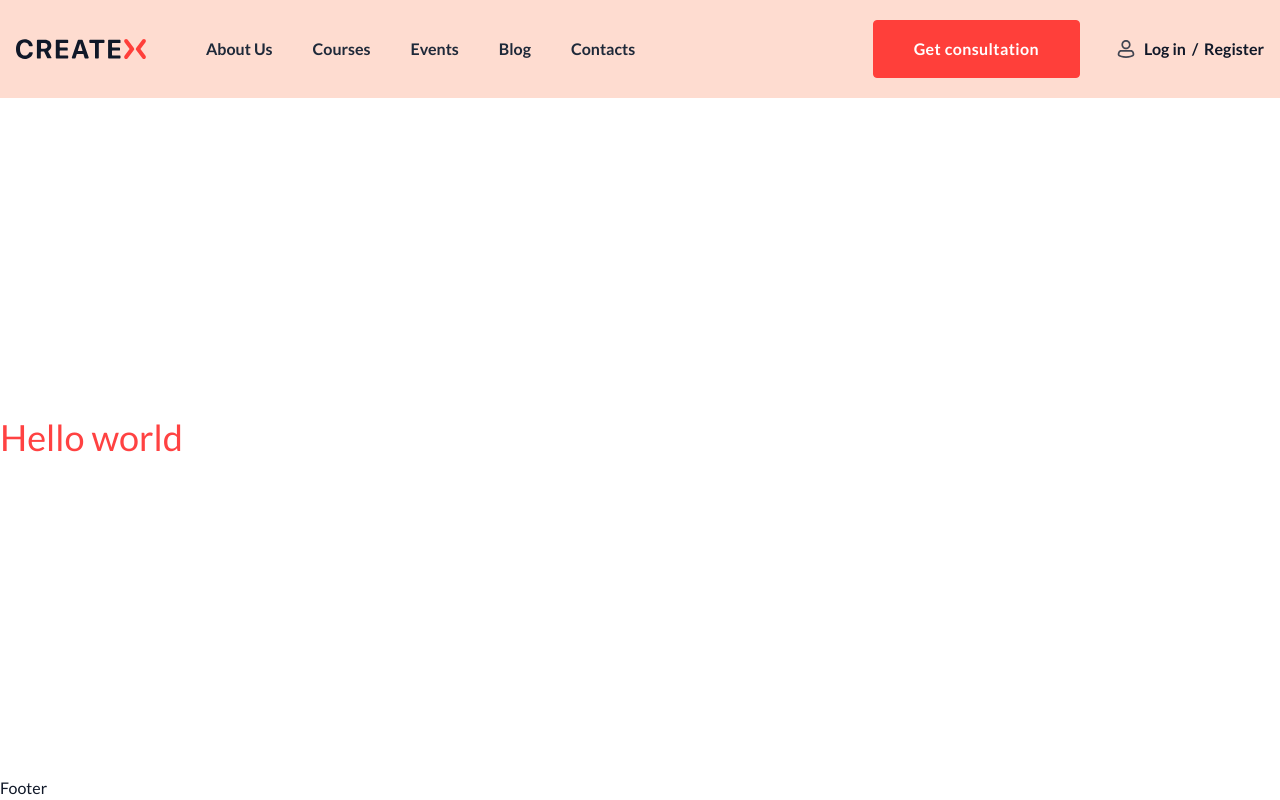
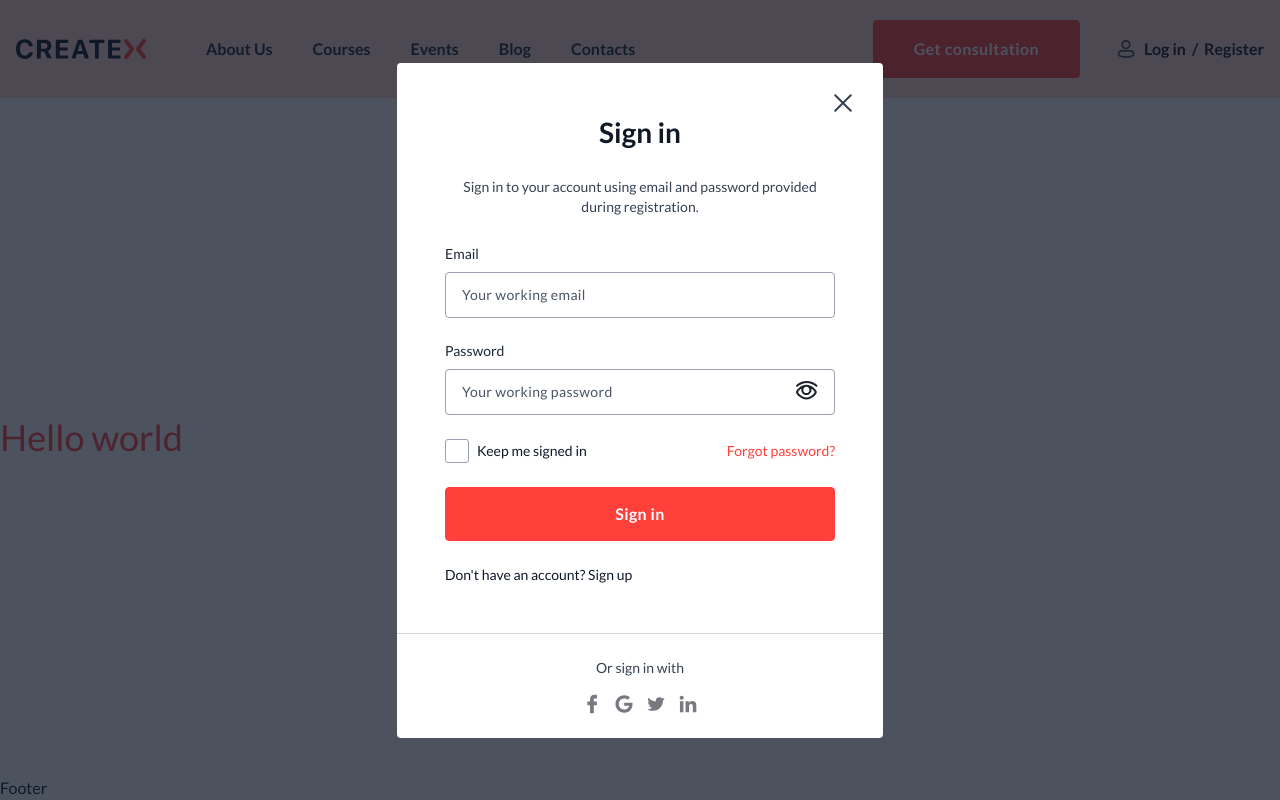
Before and after one commit to Martin6175903/Createx-frontend, a React (Vite) app: page / in a window 1280 px wide. Built offline with nearby package versions, Linux system fonts and the light colour scheme.

Commit message:
Added components UIButton, UiButton.styles editing ModalForm and SignIn

```diff
--- a/src/App.tsx
+++ b/src/App.tsx
@@ -21,8 +21,8 @@ export const ModalContext = createContext<IModalProps | null>(null);
 function App() {
 
   const [modalInfo, setModalInfo] = useState({
-    isOpen: false,
-    whoOpenModal: ''
+    isOpen: true,
+    whoOpenModal: 'Sign In'
   });
 
   useEffect(() => {
@@ -34,10 +34,10 @@ function App() {
   return (
     <>
       <div className={`wrapper flex flex-col justify-between h-full relative`}>
-        <div className={`${modalInfo.isOpen ? 'modal' : 'hidden'} flex items-center justify-center`}>
-          <ModalForm modalInfo={modalInfo} setModalInfo={setModalInfo}/>
-        </div>
         <BrowserRouter>
+          <div className={`${modalInfo.isOpen ? 'modal' : 'hidden'} flex items-center justify-center`}>
+            <ModalForm modalInfo={modalInfo} setModalInfo={setModalInfo}/>
+          </div>
           <ModalContext.Provider value={{ modalInfo, setModalInfo }}>
             <Header/>
             <Routes>
--- /dev/null
+++ b/src/UI/form/button/UIButton.module.css
@@ -0,0 +1,5 @@
+@import "tailwindcss";
+
+.button {
+  @apply inline-block text-center rounded py-[14px] font-bold tracking-wide border border-solid duration-200 w-full;
+}
--- /dev/null
+++ b/src/UI/form/button/UIButton.tsx
@@ -0,0 +1,16 @@
+import styles from './UIButton.module.css';
+
+interface UIButtonProps {
+  title: string
+  isSubmit: boolean
+}
+
+const UIButton = ({title, isSubmit}: UIButtonProps) => {
+  return (
+    <button type={isSubmit ? 'submit' : 'button'} className={`${styles.button} text-base bg-primary text-white border-primary hover:bg-hover-bg`}>
+      {title}
+    </button>
+  );
+};
+
+export default UIButton;
--- a/src/UI/form/checkbox/UICheckbox.tsx
+++ b/src/UI/form/checkbox/UICheckbox.tsx
@@ -1,18 +1,25 @@
 import { useState } from 'react';
 
-const UiCheckbox = () => {
+interface UICheckboxProps {
+  title: string
+}
+
+const UICheckbox = ({title}: UICheckboxProps) => {
   const [isChecked, setIsChecked] = useState(false);
 
   return (
     <div>
-      <label htmlFor="checkbox" className='pl-7 relative inline-block'>
-        <div className={'absolute rounded-[3px] border-solid border border-gray-400 size-4 py-1 px-[3px] left-0 top-[calc(50%-10px)] leading-[1]'}>
-          <span>&#10004;</span>
+      <label htmlFor="checkbox" className='pl-8 relative inline-block leading-[1] cursor-pointer select-none group/edit'>
+        <div className={'h-8 flex items-center'}>
+          <div className={`absolute flex justify-center items-center duration-300 ${isChecked ? 'bg-primary border-primary' : ''} rounded-[3px] border-solid border border-gray-400 size-6 py-1 px-[3px] left-0 top-[calc(50%-12px)] leading-[1]`}>
+            <span className={`${isChecked ? 'text-white' : 'hidden'}`}>&#10004;</span>
+          </div>
+          <input onChange={() => setIsChecked(!isChecked)} checked={isChecked} type="checkbox" id='checkbox' className='hidden'/>
+          <span className={'duration-200 group-hover/edit:scale-105'}>{title}</span>
         </div>
-        <input type="checkbox" id='checkbox' className='hidden'/>Keep me signed in
       </label>
     </div>
   );
 };
 
-export default UiCheckbox;
+export default UICheckbox;
--- a/src/UI/form/input/UIInput.tsx
+++ b/src/UI/form/input/UIInput.tsx
@@ -4,10 +4,11 @@ import { useState } from 'react';
 
 interface UIInputProps {
   placeholderText: string
-  isPassword?: boolean
+  typeInput: string
+  isRequired?: boolean
 }
 
-const UIInput = ({placeholderText, isPassword}: UIInputProps) => {
+const UIInput = ({placeholderText, typeInput, isRequired}: UIInputProps) => {
 
   const [isVisiblePassword, setIsVisiblePassword] = useState(false);
 
@@ -17,9 +18,9 @@ const UIInput = ({placeholderText, isPassword}: UIInputProps) => {
 
   return (
     <div className={'relative'}>
-      <input type={isVisiblePassword ? 'text' : 'password'} className={`w-full border border-solid border-gray-400 text-sm text-gray-800 tracking-wide py-3 ${isPassword ? 'pl-4 pr-8' : 'px-4'} rounded bg-white placeholder:text-gray-600`} placeholder={placeholderText}/>
-      <button onClick={handleClickPass} className={`${isPassword ? '' : 'hidden'} absolute right-4 top-[calc(50%-14px)]`}>
-        {!isPassword ? "" : (isVisiblePassword ? <EyeCloseIcon/> : <EyeOpenIcon/>)}
+      <input type={typeInput === 'password' ? (isVisiblePassword ? 'text' : 'password') : typeInput} className={`w-full border border-solid border-gray-400 text-sm text-gray-800 tracking-wide py-3 ${typeInput === 'password' ? 'pl-4 pr-8' : 'px-4'} rounded bg-white placeholder:text-gray-600`} placeholder={placeholderText} required={isRequired}/>
+      <button type={'button'} onClick={handleClickPass} className={`${typeInput === 'password' ? '' : 'hidden'} absolute right-4 top-[calc(50%-14px)]`}>
+        {!(typeInput === 'password') ? "" : (isVisiblePassword ? <EyeCloseIcon/> : <EyeOpenIcon/>)}
       </button>
     </div>
   );
--- a/src/components/forms/ModalForm.tsx
+++ b/src/components/forms/ModalForm.tsx
@@ -20,6 +20,10 @@ const ModalForm = ({ modalInfo, setModalInfo }: ModalFormProps) => {
     setModalInfo({ ...modalInfo, isOpen: false });
   };
 
+  const handleClickSwap = (e) => {
+    console.log(e.target.value);
+  }
+
   return (
     <div className="bg-white max-w-[486px] w-full rounded">
       <div className={'p-12 relative'}>
@@ -39,6 +43,20 @@ const ModalForm = ({ modalInfo, setModalInfo }: ModalFormProps) => {
           </p>
         </div>
         {modalInfo.whoOpenModal === 'Sign In' ? <SignIn/> : <SignUp/>}
+        <div className={'mt-6 text-sm'}>
+          <p>
+            {modalInfo.whoOpenModal === 'Sign In'
+              ? (<>
+                  <span>Don't have an account? </span>
+                  <button onClick={handleClickSwap}>Sign up</button>
+                </>)
+              : (<>
+                  <span>Already have an account? </span>
+                  <button onClick={handleClickSwap}>Sign in</button>
+                </>)
+            }
+          </p>
+        </div>
       </div>
       <div className="h-[1px] bg-gray-300"></div>
       <div className="px-12 py-6 text-center">
--- a/src/components/forms/signin/SignIn.tsx
+++ b/src/components/forms/signin/SignIn.tsx
@@ -1,6 +1,8 @@
 import UILabel from '@/UI/form/label/UILabel.tsx';
 import UIInput from '@/UI/form/input/UIInput.tsx';
 import UICheckbox from '@/UI/form/checkbox/UICheckbox.tsx';
+import { Link } from 'react-router-dom';
+import UIButton from '@/UI/form/button/UIButton.tsx';
 
 const SignIn = () => {
 
@@ -8,14 +10,20 @@ const SignIn = () => {
     <form action="#" className={'flex flex-col gap-5'}>
       <div>
         <UILabel title={'Email'}/>
-        <UIInput placeholderText={'Your working email'}/>
+        <UIInput placeholderText={'Your working email'} typeInput={'email'} isRequired={true}/>
       </div>
       <div>
         <UILabel title={'Password'}/>
-        <UIInput placeholderText={'Your working password'} isPassword={true}/>
+        <UIInput placeholderText={'Your working password'} typeInput={'password'} isRequired={true}/>
+      </div>
+      <div className={'flex justify-between items-center text-sm'}>
+        <UICheckbox title={'Keep me signed in'}/>
+        <Link to={'/'} className={'text-primary duration-150 hover:scale-105'}>
+          Forgot password?
+        </Link>
       </div>
       <div>
-        <UICheckbox/>
+        <UIButton title={'Sign in'} isSubmit={true}/>
       </div>
     </form>
   );
--- a/src/styles/global.css
+++ b/src/styles/global.css
@@ -28,6 +28,9 @@
   a {
     transition: all .3s;
   }
+  input:focus-visible {
+    outline: none;
+  }
 }
 
 .wrapper {
```
